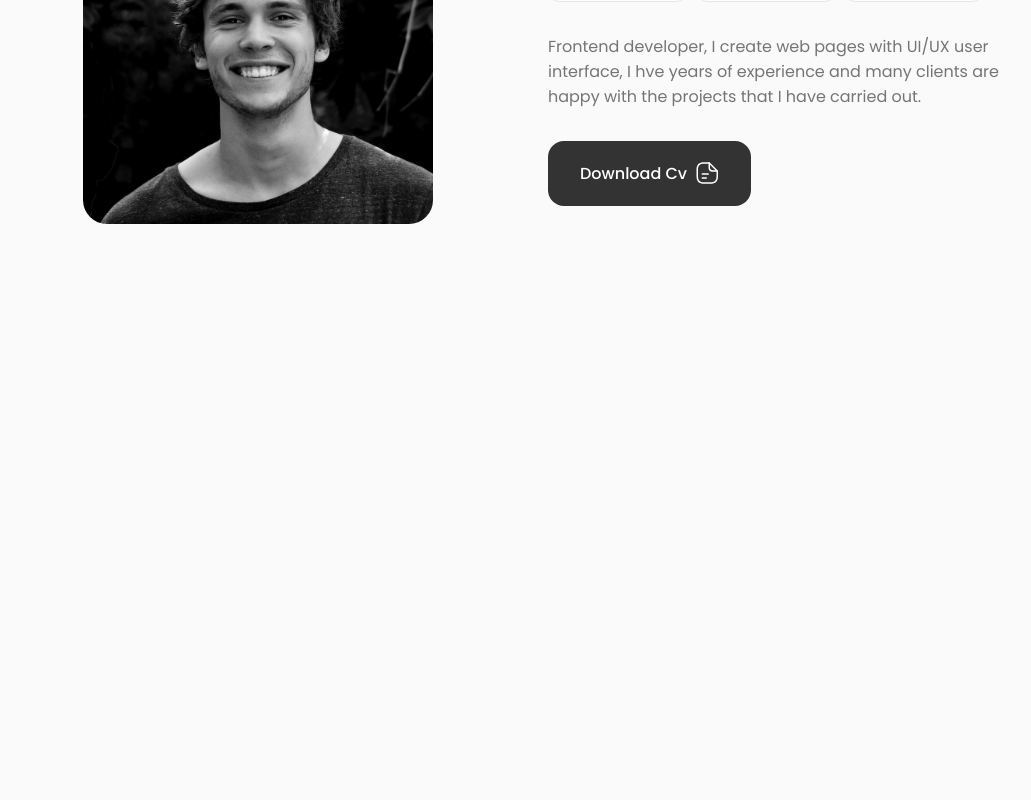
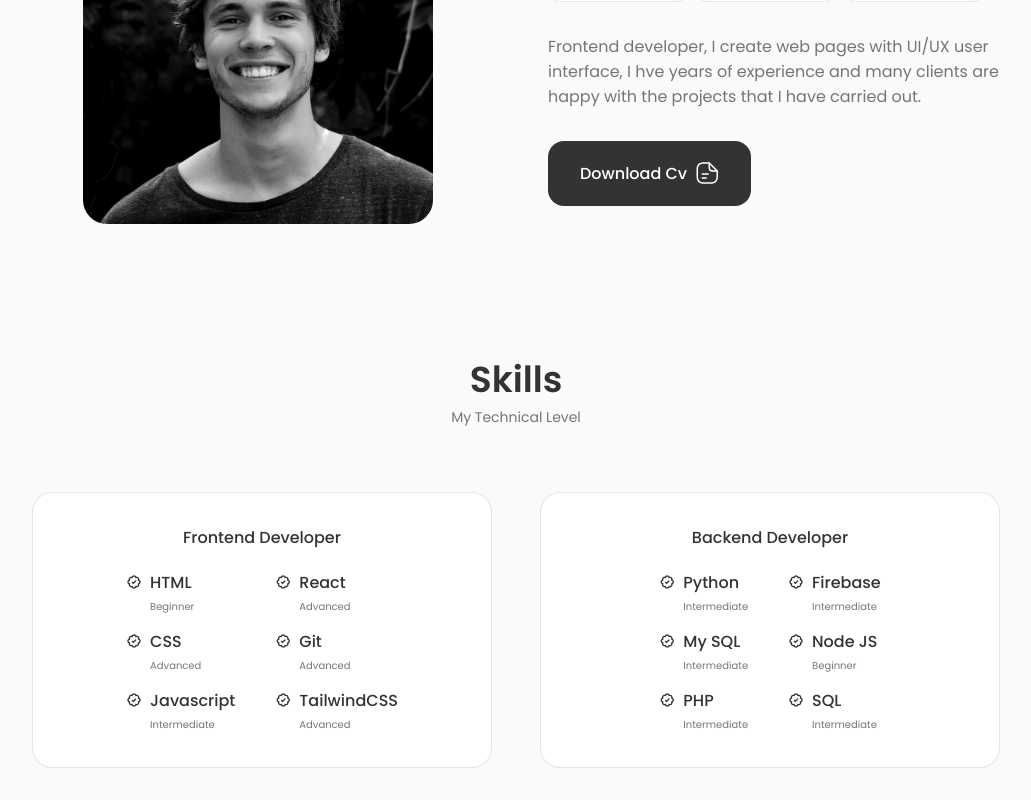
Before and after one commit to NelsonMungai1/NMI, a React (Vite) app: page / in a window 1280 px wide. Shown: the part 1032-1832 px from the top of the page, without its empty margins (124-1155 px from the left). Before the commit the page ends 1288 px from the top, so only its background shows below. Built offline with nearby package versions, Linux system fonts and the light colour scheme.

Commit message:
Response skills section for all devices sizes

```diff
--- a/src/App.jsx
+++ b/src/App.jsx
@@ -2,6 +2,7 @@ import "./App.css";
 import About from "./components/about/About";
 import Header from "./components/header/Header";
 import Home from "./components/home/Home";
+import Skills from "./components/skills/Skills";
 
 function App() {
   return (
@@ -10,6 +11,7 @@ function App() {
       <main className="main">
         <Home />
         <About />
+        <Skills />
       </main>
     </>
   );
--- /dev/null
+++ b/src/components/skills/Backend.jsx
@@ -0,0 +1,58 @@
+const Backend = () => {
+  return (
+    <div className="skills_content">
+      <h3 className="skills_title">Backend Developer</h3>
+
+      <div className="skills_box">
+        <div className="skills_group">
+          <div className="skills_data">
+            <i className="bx bx-badge-check"></i>
+            <div>
+              <h3 className="skill_name">Python</h3>
+              <span className="skill_level">Intermediate</span>
+            </div>
+          </div>
+          <div className="skills_data">
+            <i className="bx bx-badge-check"></i>
+            <div>
+              <h3 className="skill_name">My SQL</h3>
+              <span className="skill_level">Intermediate</span>
+            </div>
+          </div>
+          <div className="skills_data">
+            <i className="bx bx-badge-check"></i>
+            <div>
+              <h3 className="skill_name">PHP</h3>
+              <span className="skill_level">Intermediate</span>
+            </div>
+          </div>
+        </div>
+        <div className="skills_group">
+          <div className="skills_data">
+            <i className="bx bx-badge-check"></i>
+            <div>
+              <h3 className="skill_name">Firebase</h3>
+              <span className="skill_level">Intermediate</span>
+            </div>
+          </div>
+          <div className="skills_data">
+            <i className="bx bx-badge-check"></i>
+            <div>
+              <h3 className="skill_name">Node JS</h3>
+              <span className="skill_level">Beginner</span>
+            </div>
+          </div>
+          <div className="skills_data">
+            <i className="bx bx-badge-check"></i>
+            <div>
+              <h3 className="skill_name">SQL</h3>
+              <span className="skill_level">Intermediate</span>
+            </div>
+          </div>
+        </div>
+      </div>
+    </div>
+  );
+};
+
+export default Backend;
--- /dev/null
+++ b/src/components/skills/Frontend.jsx
@@ -0,0 +1,58 @@
+const Frontend = () => {
+  return (
+    <div className="skills_content">
+      <h3 className="skills_title">Frontend Developer</h3>
+
+      <div className="skills_box">
+        <div className="skills_group">
+          <div className="skills_data">
+            <i className="bx bx-badge-check"></i>
+            <div>
+              <h3 className="skill_name">HTML</h3>
+              <span className="skill_level">Beginner</span>
+            </div>
+          </div>
+          <div className="skills_data">
+            <i className="bx bx-badge-check"></i>
+            <div>
+              <h3 className="skill_name">CSS</h3>
+              <span className="skill_level">Advanced</span>
+            </div>
+          </div>
+          <div className="skills_data">
+            <i className="bx bx-badge-check"></i>
+            <div>
+              <h3 className="skill_name">Javascript</h3>
+              <span className="skill_level">Intermediate</span>
+            </div>
+          </div>
+        </div>
+        <div className="skills_group">
+          <div className="skills_data">
+            <i className="bx bx-badge-check"></i>
+            <div>
+              <h3 className="skill_name">React</h3>
+              <span className="skill_level">Advanced</span>
+            </div>
+          </div>
+          <div className="skills_data">
+            <i className="bx bx-badge-check"></i>
+            <div>
+              <h3 className="skill_name">Git</h3>
+              <span className="skill_level">Advanced</span>
+            </div>
+          </div>
+          <div className="skills_data">
+            <i className="bx bx-badge-check"></i>
+            <div>
+              <h3 className="skill_name">TailwindCSS</h3>
+              <span className="skill_level">Advanced</span>
+            </div>
+          </div>
+        </div>
+      </div>
+    </div>
+  );
+};
+
+export default Frontend;
--- a/src/components/skills/Skills.jsx
+++ b/src/components/skills/Skills.jsx
@@ -0,0 +1,17 @@
+import Backend from "./Backend";
+import Frontend from "./Frontend";
+import "./skills.css";
+const Skills = () => {
+  return (
+    <section className="section skills" id="skills">
+      <h3 className="section__title">Skills</h3>
+      <span className="section__subtitle">My Technical Level</span>
+      <div className="skills_container container grid">
+        <Frontend />
+        <Backend />
+      </div>
+    </section>
+  );
+};
+
+export default Skills;
--- a/src/components/skills/skills.css
+++ b/src/components/skills/skills.css
@@ -0,0 +1,71 @@
+.skills_container {
+  grid-template-columns: repeat(2, 1fr);
+  column-gap: 3rem;
+  justify-content: center;
+}
+
+.skills_content {
+  background: var(--container-color);
+  padding: 2rem 4rem;
+  border: 1px solid rgba(0, 0, 0, 0.1);
+  border-radius: 1.25rem;
+}
+.skills_title {
+  font-size: var(--normal-font-size);
+  font-weight: var(--font-medium);
+  text-align: center;
+  margin-bottom: var(--mb-1-5);
+}
+.skills_box {
+  display: flex;
+  justify-content: center;
+  column-gap: 2.5rem;
+}
+.skills_group {
+  display: grid;
+  align-items: flex-start;
+  row-gap: 1rem;
+}
+.skill_name {
+  font-size: var(--normal-font-size);
+  font-weight: var(--font-medium);
+  line-height: 18px;
+}
+.skill_level {
+  font-weight: var(--font-normal);
+  font-size: var(--tiny-font-size);
+}
+.skills_data {
+  display: flex;
+  column-gap: 0.5rem;
+}
+.bx-badge-check {
+  font-size: 1rem;
+  color: var(--title-color);
+}
+
+/*=============== BREAKPOINTS ===============*/
+/* For large devices */
+@media screen and (max-width: 992px) {
+  .skills_container {
+    grid-template-columns: max-content;
+    row-gap: 2rem;
+  }
+}
+
+/* For medium devices */
+@media screen and (max-width: 768px) {
+  .skills_container {
+    grid-template-columns: 1fr;
+  }
+  .skills_content {
+    padding: 1.5rem;
+  }
+}
+
+@media screen and (max-width: 576px) {
+}
+
+/* For small devices */
+@media screen and (max-width: 350px) {
+}
```
